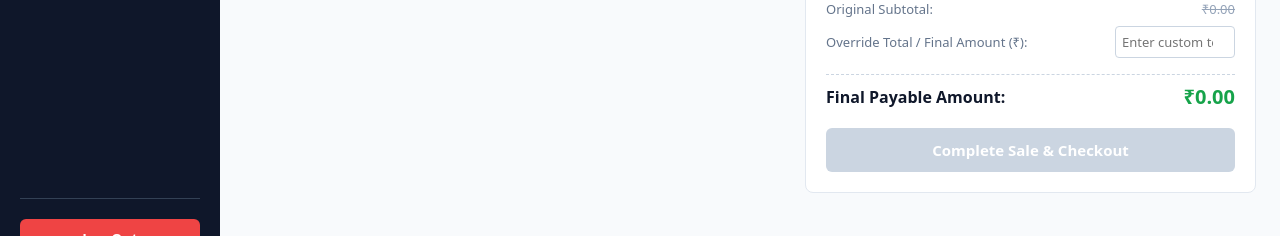
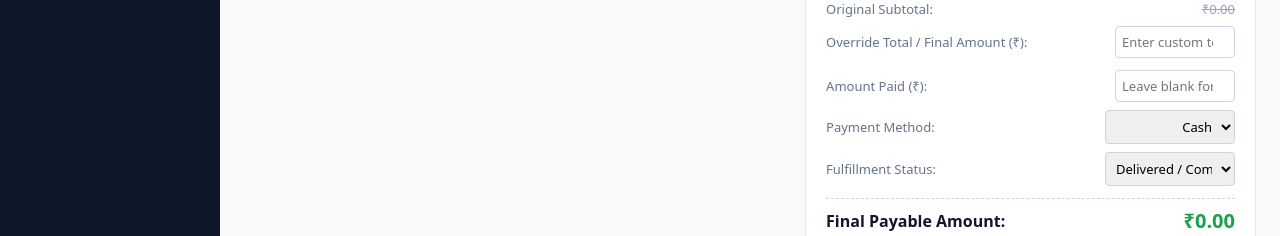
Before and after one commit to naveencruise4/shop-inventory, a Next.js app: page /pos in a window 1280 px wide. Shown: the part 522-758 px from the top of the page. Built offline with nearby package versions, Linux system fonts and the light colour scheme; no server answers; the database is empty.

Commit message:
pos upgrade

```diff
--- a/app/pos/page.jsx
+++ b/app/pos/page.jsx
@@ -180,6 +180,7 @@ export default function POSPage() {
 
  const [amountPaid, setAmountPaid] = useState(''); // Can be linked to an input, or left blank for full payment
   const [paymentMethod, setPaymentMethod] = useState('cash');
+  const [saleStatus, setSaleStatus] = useState('completed'); // Default to completed/delivered
 
   const handleCheckout = async () => {
     if (cart.length === 0) return;
@@ -196,12 +197,8 @@ const handleCheckout = async () => {
       }
 
       const finalTotal = getFinalTotal();
-
-    // If user entered a specific partial/advance amount, use it.
-    // Otherwise, default to full payment (finalTotal).
       const actualPaidAmount = amountPaid !== '' ? Number(amountPaid) : finalTotal;
 
-    // Format cart items payload for the Postgres function
       const itemsPayload = cart.map(item => ({
         product_id: item.id,
         sku: item.sku,
@@ -209,14 +206,14 @@ const handleCheckout = async () => {
         price: item.price
       }));
 
-    // Call the updated complete_sale RPC transaction
+      // Call updated unified RPC function
       const { data: saleId, error: rpcError } = await supabase.rpc('complete_sale', {
         p_shop_id: currentShopId,
         p_customer_id: selectedCustomer?.id || null,
         p_total_amount: finalTotal,
         p_amount_paid: actualPaidAmount,
         p_payment_method: paymentMethod || 'cash',
-      p_items: itemsPayload
+        p_sale_status: saleStatus || 'completed'
       });
 
       if (rpcError) throw rpcError;
@@ -225,6 +222,7 @@ const handleCheckout = async () => {
       setCart([]);
       setCustomGrandTotal('');
       setAmountPaid('');
+      setSaleStatus('completed');
       setSelectedCustomer(null);
       setCustomerSearch('');
       fetchProducts();
@@ -415,6 +413,37 @@ const handleCheckout = async () => {
                     />
                 </div>
 
+                {/* New Payment & Status Controls */}
+                <div className="summary-row">
+                    <span>Amount Paid (₹):</span>
+                    <input
+                    type="number"
+                    placeholder="Leave blank for full"
+                    value={amountPaid}
+                    onChange={(e) => setAmountPaid(e.target.value)}
+                    className="custom-total-input"
+                    />
+                </div>
+
+                <div className="summary-row">
+                    <span>Payment Method:</span>
+                    <select value={paymentMethod} onChange={(e) => setPaymentMethod(e.target.value)} className="custom-total-input" style={{ width: '130px' }}>
+                    <option value="cash">Cash</option>
+                    <option value="upi">UPI</option>
+                    <option value="card">Card</option>
+                    <option value="bank_transfer">Bank Transfer</option>
+                    </select>
+                </div>
+
+                <div className="summary-row">
+                    <span>Fulfillment Status:</span>
+                    <select value={saleStatus} onChange={(e) => setSaleStatus(e.target.value)} className="custom-total-input" style={{ width: '130px' }}>
+                    <option value="completed">Delivered / Completed</option>
+                    <option value="pending">Pending</option>
+                    <option value="processing">Processing</option>
+                    </select>
+                </div>
+
                 <div className="total-row">
                     <span>Final Payable Amount:</span>
                     <span className="grand-total">₹{getFinalTotal().toFixed(2)}</span>
```
Lines whose indentation alone changed are shown as unchanged.
